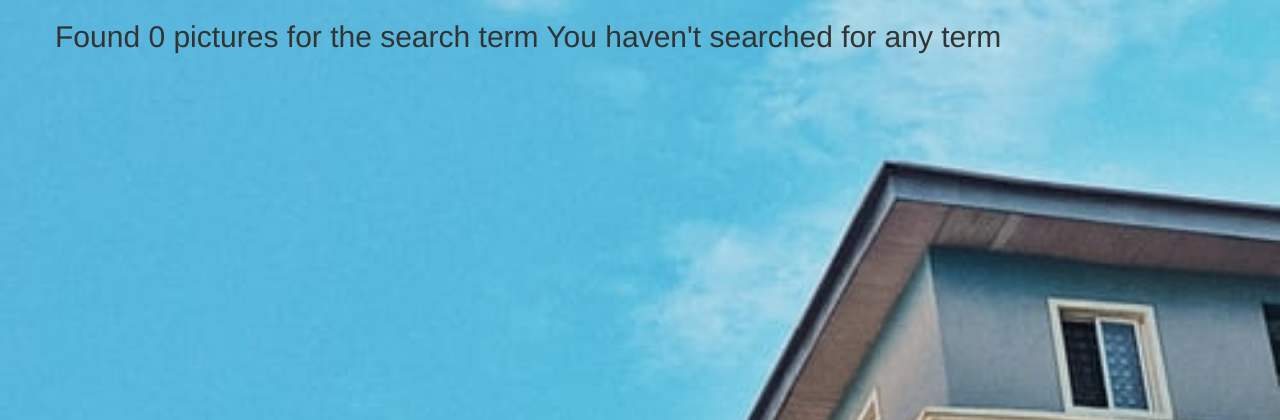
After one commit to seron-ux/Gallery, a Django app: page /search/ in a window 1280 px wide. The commit adds this page. Shown: the top 420 px of the page. Run offline with Django 3.2, Linux system fonts and the light colour scheme; some libraries are stand-ins or nearby versions.

Commit message:
form a search_results form

```diff
--- a/Gallery/settings.py
+++ b/Gallery/settings.py
@@ -39,7 +39,7 @@ INSTALLED_APPS = [
     'django.contrib.messages',
     'django.contrib.staticfiles',
     'pics',
-    'bootstrap4',
+    'bootstrap3',
 ]
 
 MIDDLEWARE = [
--- a/pics/templates/base.html
+++ b/pics/templates/base.html
@@ -1,20 +1,17 @@
-{% load bootstrap4 %}
+{% load bootstrap3 %}
 {% load static%}
 <!DOCTYPE html>
 <html>
 <head>
   <meta charset="utf-8">
-
-
   <title>My Gallery</title>
-
-
   {% block styles %}
     {% bootstrap_css %}
   {% endblock %}
+  <link rel="stylesheet" href="{% static ''%}">
 
 </head>
-<body>
+<body style="background: url({% static 'images/photo3.jpeg'%}) no-repeat; background-size: cover; background-position: center; ">
     {% include "navbar.html" %}
     {% block content %} {%endblock%}
 
--- a/pics/templates/navbar.html
+++ b/pics/templates/navbar.html
@@ -1,26 +1,18 @@
-<nav class="navbar navbar-expand-sm bg-dark navbar-dark">
-    <!-- Brand -->
-    <a class="navbar-brand" href="#">MY GALLERY</a>
+<!-- <nav class="navbar navbar-inverse">
+  <div class="container-fluid">
+    <div class="navbar-header">
+      <a class="navbar-brand" href="#">My Gallery</a>
+    </div>
+    <ul class="nav navbar-nav">
+      <li class="active"><a href="#">Home</a></li>
 
-    <!-- Links -->
-    <ul class="navbar-nav">
-      <li class="nav-item">
-        <a class="nav-link" href="#">HOME</a>
-      </li>
-      <!-- <li class="nav-item">
-        <a class="nav-link" href="#">Link 2</a>
-      </li>
-   -->
-      <!-- Dropdown -->
-      <!-- <li class="nav-item dropdown">
-        <a class="nav-link dropdown-toggle" href="#" id="navbardrop" data-toggle="dropdown">
-          Dropdown link
-        </a> -->
-        <div class="dropdown-menu">
-          <a class="dropdown-item" href="#">Link 1</a>
-          <a class="dropdown-item" href="#">Link 2</a>
-          <!-- <a class="dropdown-item" href="#">Link 3</a> -->
-        </div>
-      </li>
     </ul>
-  </nav>
+    <form class="navbar-form navbar-left" role="search" action="{% url 'search_results' %}">
+
+      <div class="form-group">
+        <input type="text" class="form-control" placeholder="Search" name="pictures">
+      </div>
+      <button type="submit" class="btn btn-default">Submit</button>
+    </form>
+  </div>
+</nav> -->
--- /dev/null
+++ b/pics/templates/search.html
@@ -0,0 +1,28 @@
+{%extends 'base.html'%}
+{% block content %}
+<div class="container">
+
+  <div class="row">
+    {% if pictures%}
+      <h2>Found {{ pictures|length }} of searched term {{message}}</h2>
+    {% else %}
+      <h2> Found 0 pictures for the search term {{message}}</h2>
+    {% endif %}
+
+  </div>
+
+  <div class="row">
+
+  {% if pictures %}
+    {% for picture in pictures  %}
+      <div class="col-sm-6 col-md-3">
+          <h1>{{picture.title}}</h1>
+      </div>
+      <div class="col-sm-6 col-md-3">
+        <img class="card-img-top" src="{{picture.image.url}}" alt="Card image cap"  style="height: 40rem; width: 50rem;">
+    </div>
+    {% endfor %}
+  {% endif %}
+  </div>
+</div>
+{% endblock %}
--- a/pics/urls.py
+++ b/pics/urls.py
@@ -5,7 +5,8 @@ from django.conf.urls.static import static
 
 urlpatterns=[
 
-  path('',views.home,name = 'home')
+  path('',views.home,name = 'home'),
+  path('search/', views.search_results, name='search_results')
       ]
 
 
--- a/pics/views.py
+++ b/pics/views.py
@@ -4,5 +4,28 @@ from . models import *
 # Create your views here.
 def home(request):
     images = Image.objects.all()
-    print(images)
+
     return render(request, 'home.html',{"images":images})
+
+def view_image(request,image_id):
+        '''    Method to get image by id    '''
+        try:
+            image = Image.objects.get(id =  image_id)
+
+        except DoesNotExist:
+            raise Http404()
+        return render(request, "post.html", {"image":image})
+
+
+def search_results(request):
+
+    if 'pictures' in request.GET and request.GET["pictures"]:
+        search_term = request.GET.get("pictures")
+        searched_pictures = Image.search_by_category(search_term)
+        message = f"{search_term}"
+
+        return render(request, 'search.html',{"message":message,"pictures": searched_pictures})
+
+    else:
+        message = "You haven't searched for any term"
+        return render(request, 'search.html',{"message":message})
```
Also changed, not shown: pics/models.py (+7 -0 lines), pics/templates/home.html (+33 -18 lines), media/images/Disney_Princess_.jpeg (added), media/images/Some_People_Want_A_Big_House.jpeg (added), pics/migrations/0003_image_category.py (added), static/images/photo1.jpeg (added), static/images/photo2.jpeg (added), static/images/photo3.jpeg (added).
